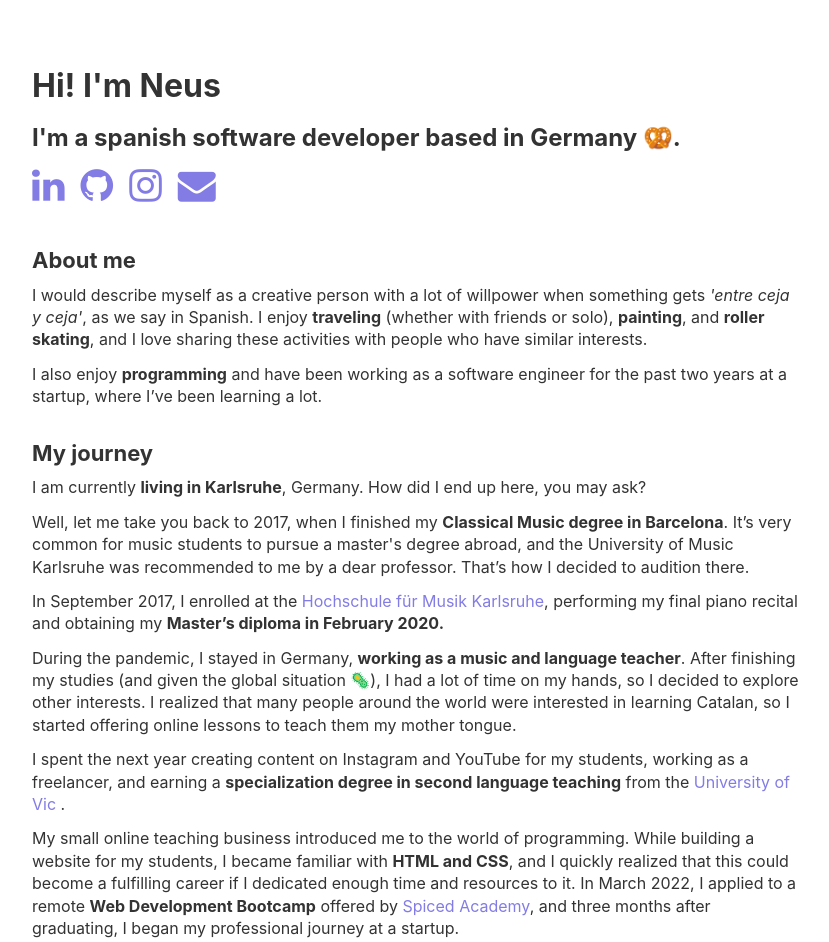
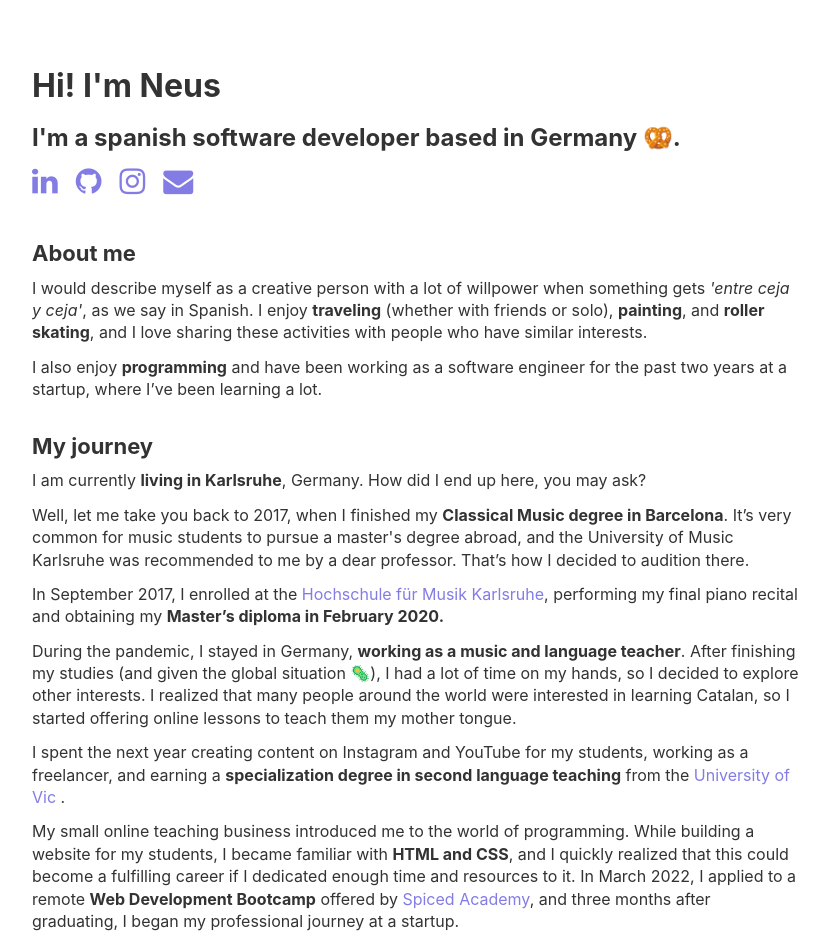
Before and after one commit to neusgp/neusgarciadev-vercel, a website: page index.html in a window 1280 px wide. Shown: the top 942 px of the page, without its empty margins (224-1053 px from the left). Drawn offline with Linux system fonts and the light colour scheme.

Commit message:
style: icons section

```diff
--- a/index.html
+++ b/index.html
@@ -23,20 +23,20 @@
           <a href="https://www.linkedin.com/in/neusgp" target="_blank"
             ><i
               class="fa fa-linkedin"
-              style="font-size: 38px; color: #837ce5"></i
+              style="font-size: 30px; color: #837ce5"></i
           ></a>
           <a href="https://github.com/neusgp" target="_blank"
-            ><i class="fa fa-github" style="font-size: 38px; color: #837ce5"></i
+            ><i class="fa fa-github" style="font-size: 30px; color: #837ce5"></i
           ></a>
           <a href="https://www.instagram.com/gp.neus/" target="_blank"
             ><i
               class="fa fa-instagram"
-              style="font-size: 38px; color: #837ce5"></i
+              style="font-size: 30px; color: #837ce5"></i
           ></a>
           <i
             id="copy-email"
             class="fa fa-envelope"
-            style="font-size: 38px; color: #837ce5"></i>
+            style="font-size: 30px; color: #837ce5"></i>
         </div>
       </div>
       <!-- <img src="./images/profile-picture.png" width="200" /> -->
--- a/styles.css
+++ b/styles.css
@@ -25,7 +25,7 @@ header {
 #social-icons {
     display: flex;
     flex-direction: row;
-    gap: 16px;
+    gap: 18px;
 
 }
 
```
